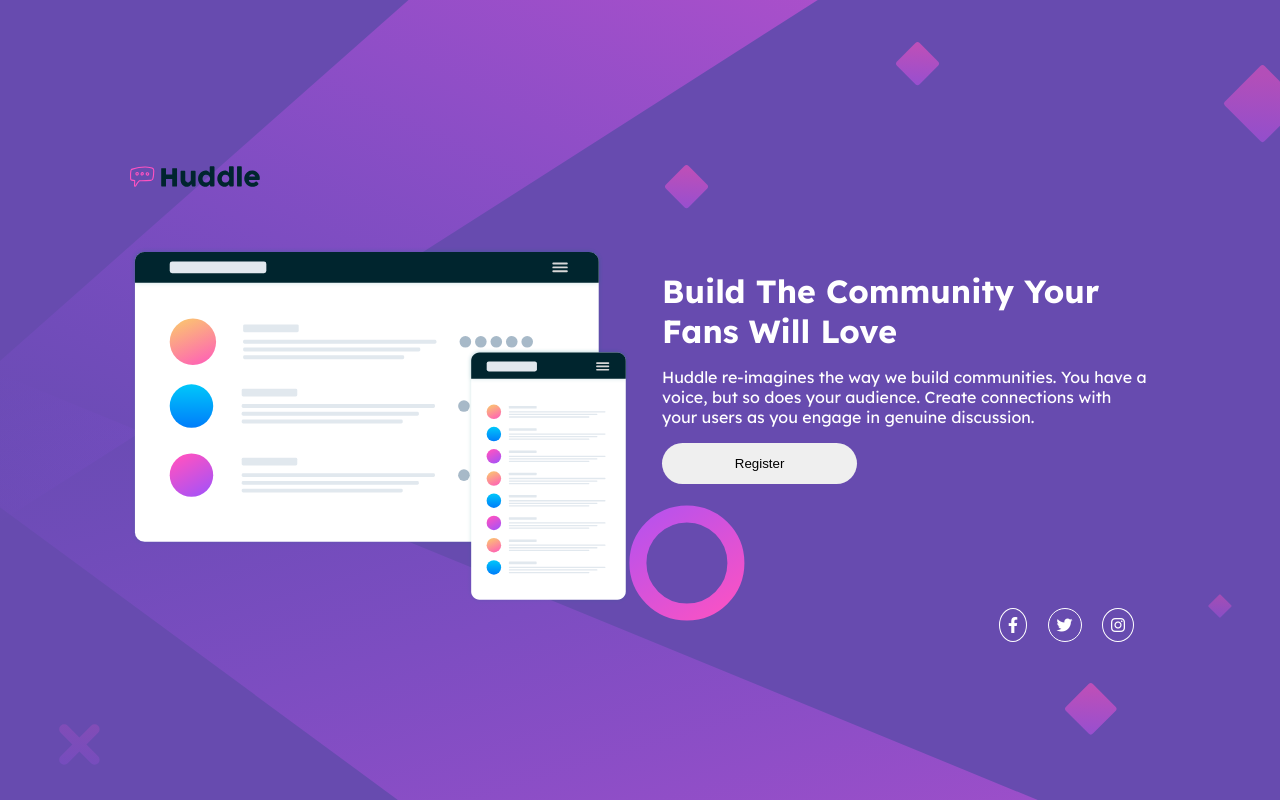
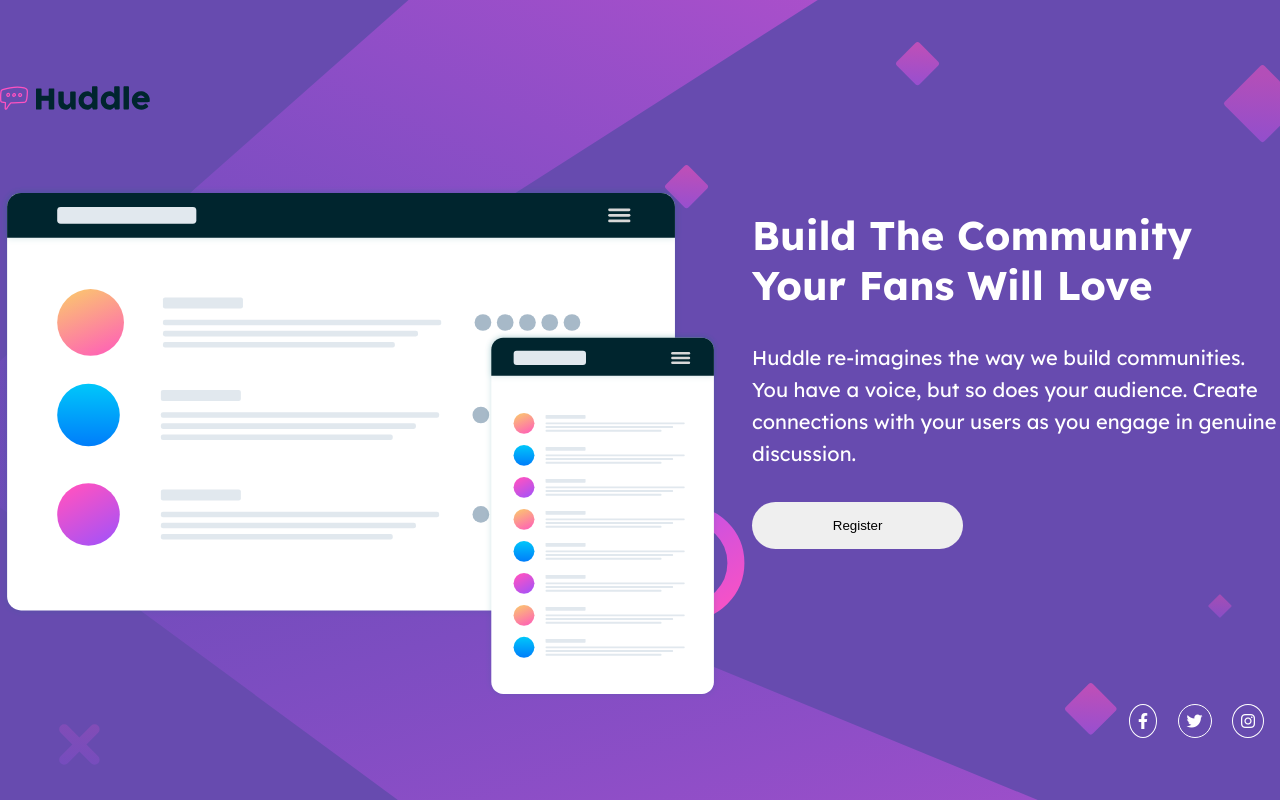
Before and after one commit to M-M-H-Rupom/Huddle-landing-page-with-single-introductory-section2, a plain HTML site: page index.html in a window 1280 px wide. Drawn offline with Linux system fonts and the light colour scheme.

Commit message:
add new file

```diff
--- a/style.css
+++ b/style.css
@@ -79,7 +79,7 @@ p{
         background-size: cover;
     }
     .main{
-        width: 1020px;
+        width: 1320px;
     }
     .item{
         display: flex;
@@ -88,24 +88,30 @@ p{
 
     }
     .header img{
-        width: 130px ;
+        width: 150px ;
+        margin: 1rem 0;
     }
     .item .first-item img{
-        width: 500px;
+        width: 720px;
     }
-    .second-item{
+    .second-item h1{
         text-align: start;
+        font-size: 40px;
+    }
+    .second-item p{
+        font-size: 20px;
+        text-align: start;
+        line-height: 1.6;
+        margin: 1rem 0 0 0;
     }
     .button{
         text-align: start;
     }
     .button button{
         width: 40%;
-        padding: 0.8rem 0;
+        padding: 1rem 0;
     }
-    .item p{
-        padding-bottom: 1rem;
-    }
+
     .item h1{
         padding-bottom: 1rem;
         padding-top: 1.5;
```
